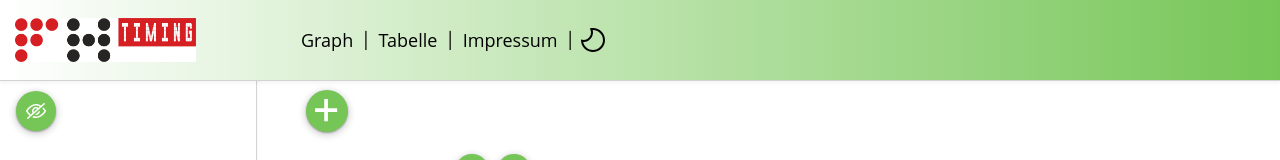
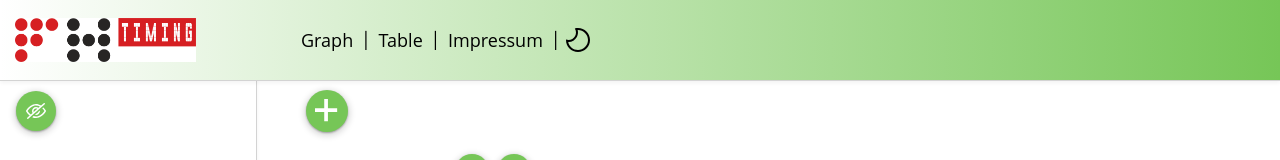
Before and after one commit to szeminator/fhtiming, a Vue app in the folder dashboard/: page / in a window 1280 px wide. Shown: the top 160 px of the page. Built offline with nearby package versions, Linux system fonts and the light colour scheme.

Commit message:
Added sort svgs

```diff
--- a/dashboard/src/views/FHTimingHeader.vue
+++ b/dashboard/src/views/FHTimingHeader.vue
@@ -6,7 +6,7 @@
       </router-link>
       <div class="nav-links">
         <router-link to="/graph" class="nav-link">Graph</router-link> |
-        <router-link to="/table" class="nav-link">Tabelle</router-link> |
+        <router-link to="/table" class="nav-link">Table</router-link> |
         <router-link to="/impressum" class="nav-link">Impressum</router-link> |
         <ModeSwitch @toggle-mode="handleModeToggle" />
       </div>
```
Also changed, not shown: dashboard/public/sort_ascending.svg (added), dashboard/public/sort_descending.svg (added).
